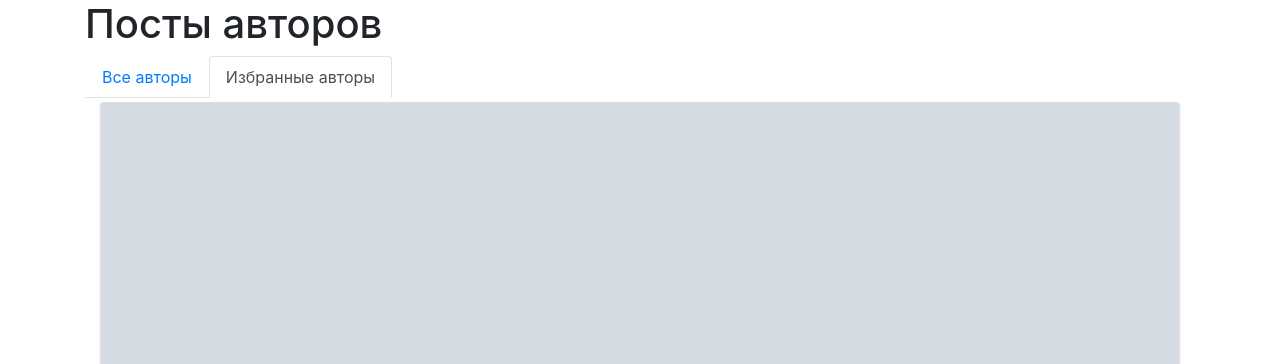
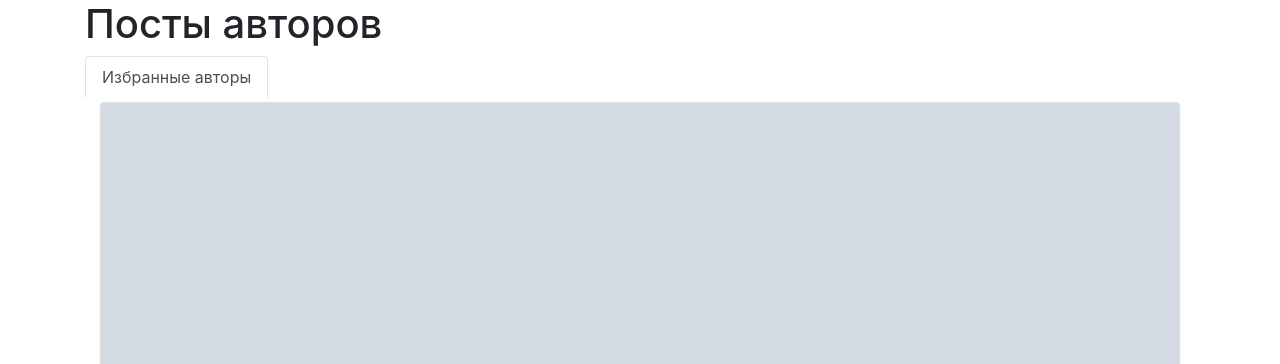
Before and after one commit to InaraShalfei/hw05_final, a Django app: page /follow/ in a window 1280 px wide. Shown: the part 56-420 px from the top of the page. Run offline with Django 3.2, Linux system fonts and the light colour scheme; a user stored in the database is signed in; tables that the repository leaves empty hold one stand-in row (values such as "Sample post"); grey boxes marked "Sample" are stand-in pictures; some libraries are stand-ins or nearby versions.

Commit message:
Use request.resolver_match.url_name in menu.html

```diff
--- a/templates/includes/menu.html
+++ b/templates/includes/menu.html
@@ -1,11 +1,13 @@
 {% if user.is_authenticated %}
 <div class="row">
     <ul class="nav nav-tabs">
+        {% if request.resolver_match.url_name == 'index' %}
         <li class="nav-item">
-            <a class="nav-link {% if index %}active{% endif %}" href="{% url 'index' %}">
+            <a class="nav-link " href="{% url 'index' %}">
                 Все авторы
             </a>
         </li>
+        {% endif %}
         <li class="nav-item">
             <a class="nav-link {% if follow %}active{% endif %}" href="{% url 'follow_index' %}">
                 Избранные авторы
```
